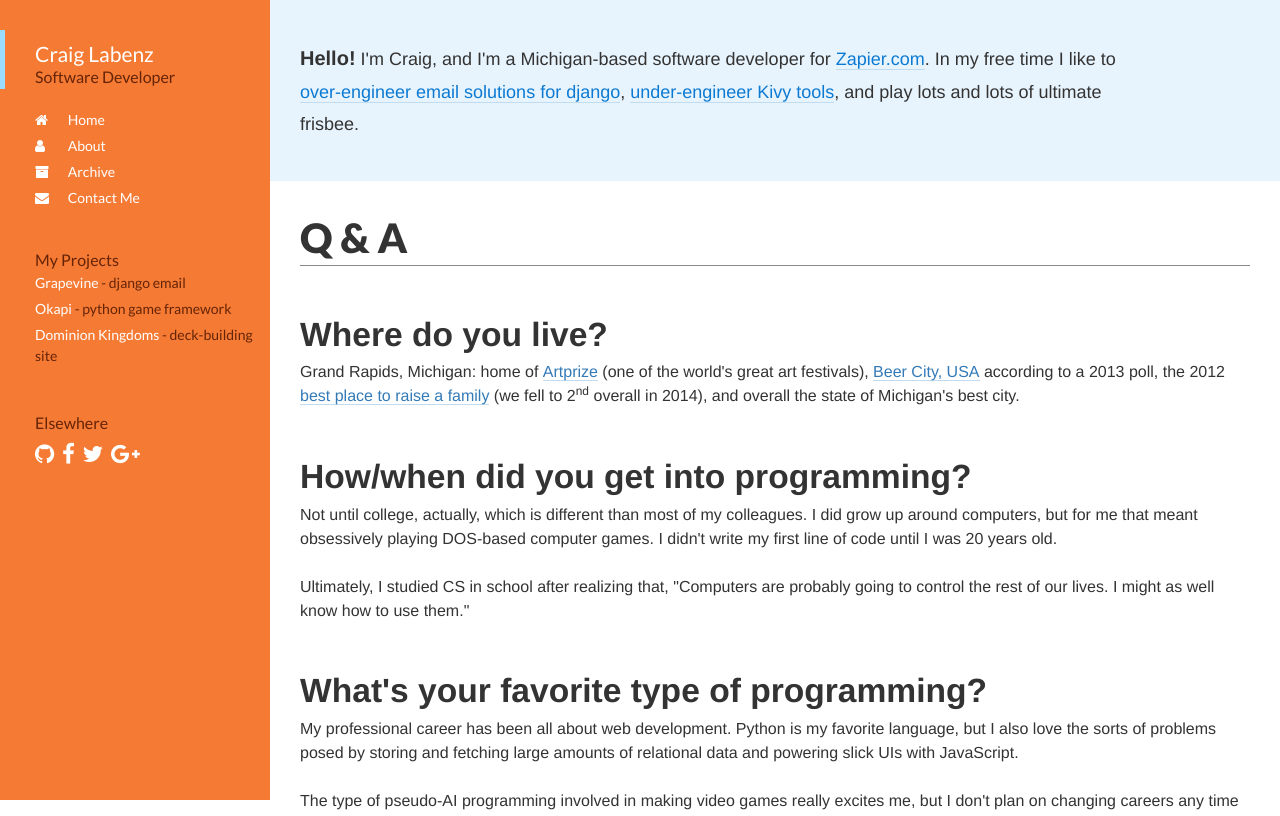
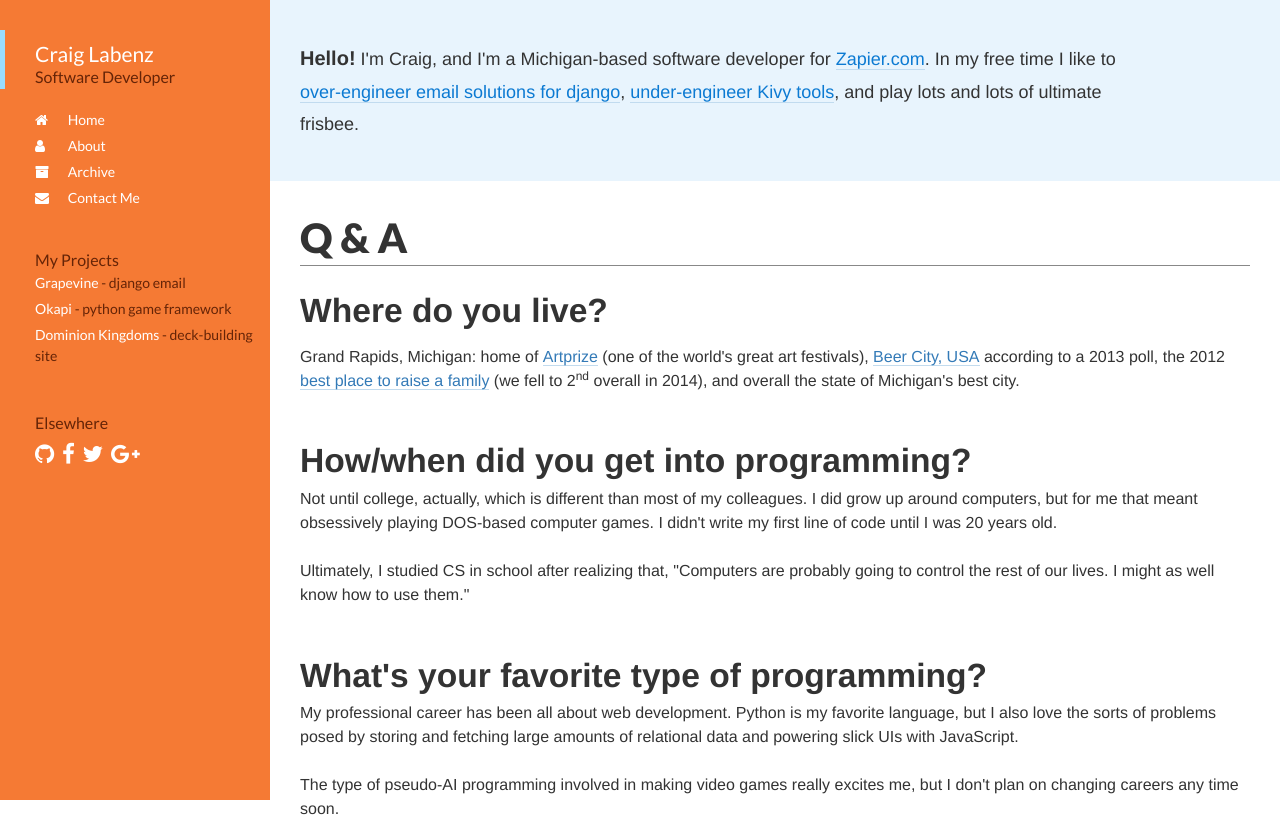
Before and after one commit to craiglabenz/craiglabenz.me, a Django app: template web/templates/blog/about.html in a window 1280 px wide. Shown: the top 816 px of the page. Run offline with Django 3.2, Linux system fonts and the light colour scheme; the template is opened without the code that fills it, so the values that code supplies are empty; some libraries are stand-ins or nearby versions.

Commit message:
Reduce top-margin from first Q

```diff
--- a/web/static/css/app.css
+++ b/web/static/css/app.css
@@ -265,6 +265,10 @@ a.entry-tag:hover {
   margin-bottom:20px;
 }
 
+.q-and-a li:first-child p {
+  margin: 0.5em 0 0;
+}
+
 .q-and-a a {
   border-bottom:1px solid #C2DBEE;
 }
```
